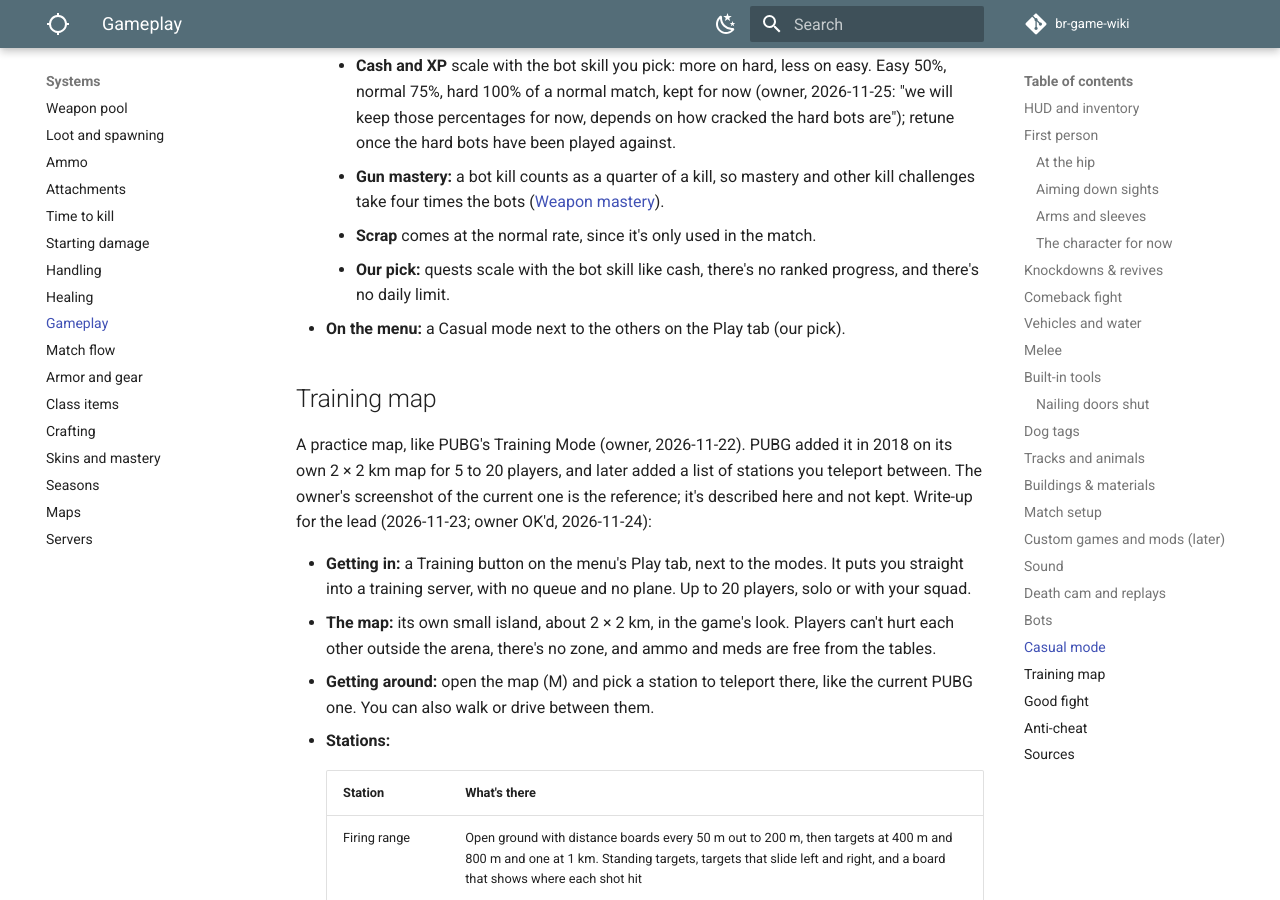
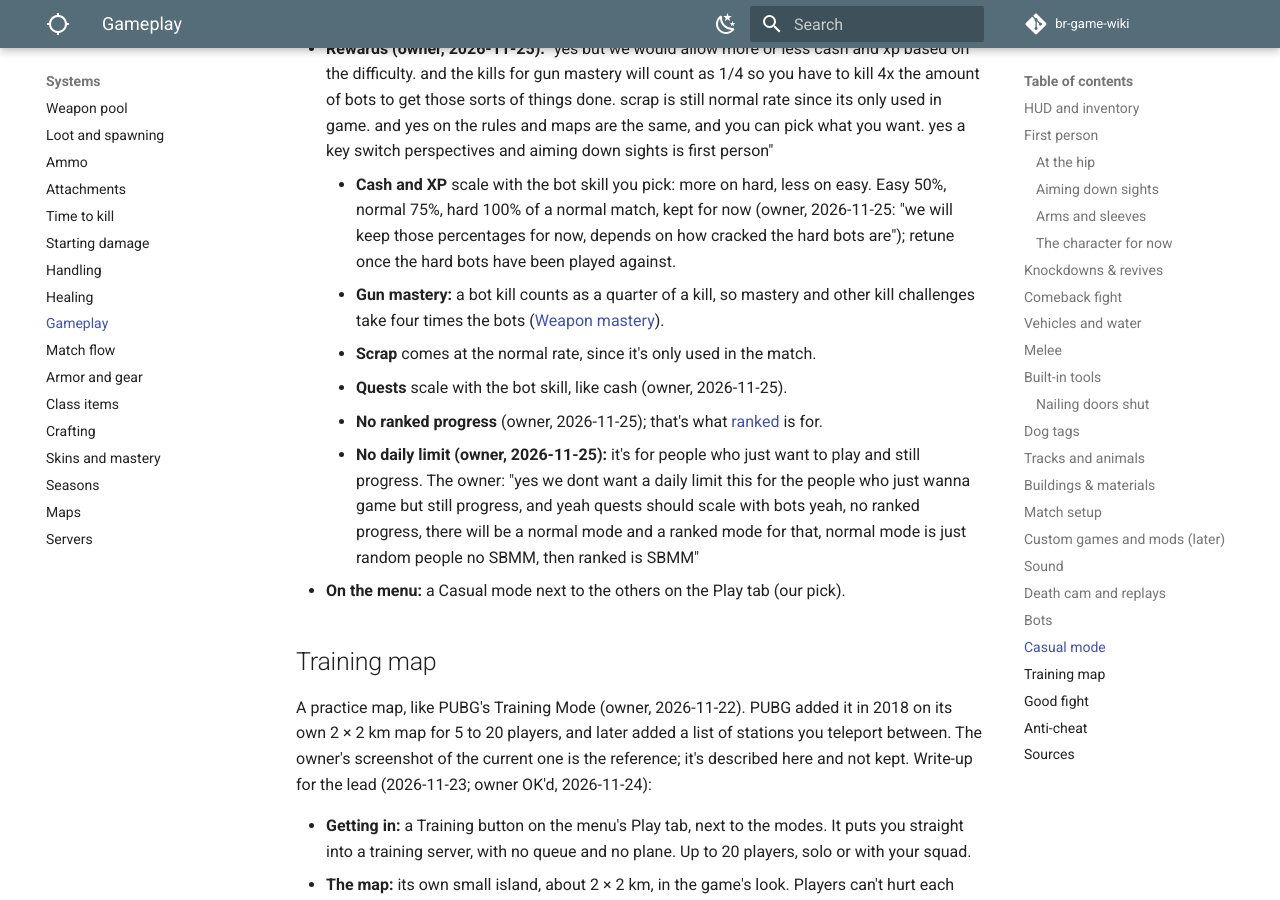
Before and after one commit to DerrickSpartan1/br-game-wiki, an MkDocs documentation site: the page built from docs/systems/gameplay.md, in a window 1280 px wide and 900 px high, scrolled down 20078 px. Built offline with MkDocs 1.6.1 and Material for MkDocs 9.7.7, drawn with Linux system fonts in a browser that asks for light colours; comment, search, counter and statistics services are not loaded; some of the changed text lies outside the part shown.

Commit message:
Casual mode settled (quests scale, no ranked progress, no daily limit); normal mode has no SBMM, ranked has SBMM (owner)
Co-Authored-By: Claude Opus 5.5 <noreply@anthropic.com>
Claude-Session: https://claude.ai/code/session_01LAp2s4euUjj6HZthupXLj4

```diff
--- a/docs/systems/gameplay.md
+++ b/docs/systems/gameplay.md
@@ -306,7 +306,9 @@ Wire fences (owner, 2026-11-22): drive straight through them like PUBG, fast but
     - **After a match:** everyone goes back to the menu still in the party. Anyone can leave; the leader can remove someone, and if the leader leaves, the next to join leads.
     - **For the backend:** parties live in the backend (create, invite, accept, leave, remove, hand over the lead, ready), and the matchmaker takes a party as one ticket. A match server gets each squad's members at join. Until then, the `Squad` test command stands in.
 - **Modes:** official matchmaking is solos, duos, trios, and quads. Custom game lobbies can have bigger squads, and so can special game modes that need them (owner, 2026-11-22). [Casual mode](#casual-mode) puts you or your squad against a lobby of bots, with third person allowed (owner, 2026-11-25).
-- **Ranked:** a separate ranked playlist.
+- **Normal and ranked (owner, 2026-11-25):** "there will be a normal mode and a ranked mode for that, normal mode is just random people no SBMM, then ranked is SBMM."
+    - **Normal:** random players, with no skill-based matchmaking.
+    - <a id="ranked"></a>**Ranked:** a separate playlist with skill-based matchmaking (SBMM), where ranked progress is earned.
 - **Custom matches and fun modes:** private custom matches for friends, streamers, and tournaments, plus rotating fun modes. Later, a full custom rules set ([Custom games and mods](#custom-games-and-mods-later)).
 - **Practice lobby:** a private lobby where a player can try every gun, version, and vehicle.
 - **Victory line:** the game gets its own line for a win, like PUBG's "Winner winner chicken dinner." Ours is "The island is yours" (owner, 2026-11-22). The line is rolled from a few, with different lines for solo and squads (owner). First lines (our pick): solo gets "The island is yours" or "Last one standing", and squads "The island is yours" or "Last squad standing".
@@ -370,7 +372,9 @@ PUBG's Casual Mode (patch 13.2, 2022) is close: about 10 real players dropped in
     - **Cash and XP** scale with the bot skill you pick: more on hard, less on easy. Easy 50%, normal 75%, hard 100% of a normal match, kept for now (owner, 2026-11-25: "we will keep those percentages for now, depends on how cracked the hard bots are"); retune once the hard bots have been played against.
     - **Gun mastery:** a bot kill counts as a quarter of a kill, so mastery and other kill challenges take four times the bots ([Weapon mastery](skins.md#weapon-mastery)).
     - **Scrap** comes at the normal rate, since it's only used in the match.
-    - **Our pick:** quests scale with the bot skill like cash, there's no ranked progress, and there's no daily limit.
+    - **Quests** scale with the bot skill, like cash (owner, 2026-11-25).
+    - **No ranked progress** (owner, 2026-11-25); that's what [ranked](#ranked) is for.
+    - **No daily limit (owner, 2026-11-25):** it's for people who just want to play and still progress. The owner: "yes we dont want a daily limit this for the people who just wanna game but still progress, and yeah quests should scale with bots yeah, no ranked progress, there will be a normal mode and a ranked mode for that, normal mode is just random people no SBMM, then ranked is SBMM"
 - **On the menu:** a Casual mode next to the others on the Play tab (our pick).
 
 ## Training map
```
Also changed, not shown: docs/planning/changelog.md (+1 -0 lines), docs/planning/chat-notes.md (+1 -0 lines), docs/planning/decisions.md (+1 -0 lines), docs/planning/to-do.md (+1 -1 lines).
